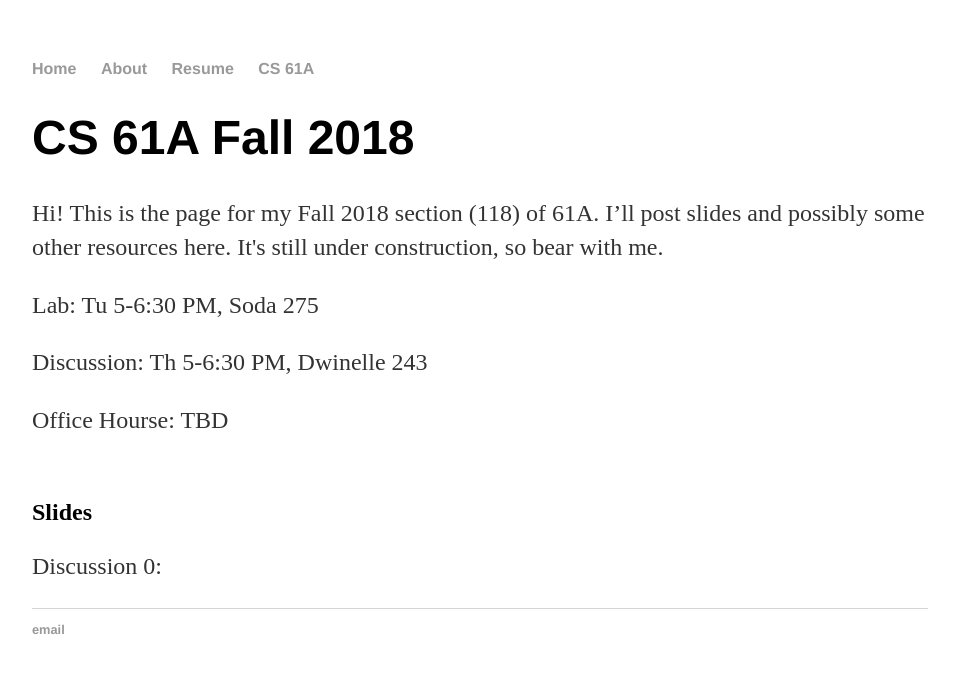
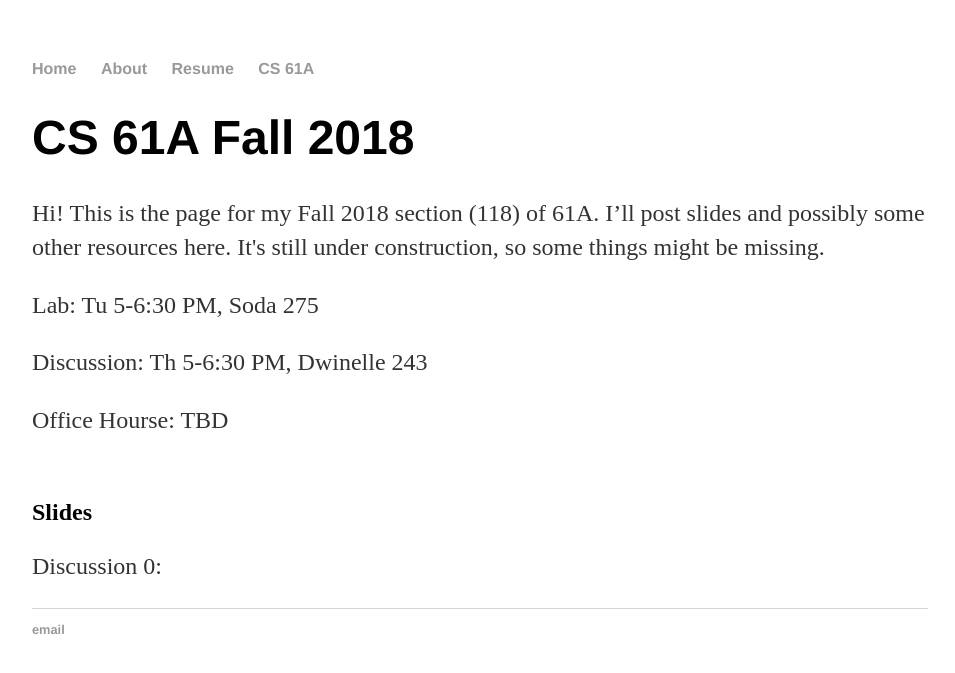
Before and after one commit to charleshong3/charleshong3.github.io, a Jekyll site: the page built from 61a/index.html, in a window 1280 px wide. Shown: the top 673 px of the page, without its empty margins (160-1115 px from the left). Built offline with Jekyll 4.4.1, drawn with Linux system fonts in a browser that asks for light colours.

Commit message:
bear gone, some things missing

```diff
--- a/61a/index.html
+++ b/61a/index.html
@@ -4,7 +4,7 @@ title: CS 61A Fall 2018
 ---
     <h1>{{ page.title }}</h1>
     <p>
-        Hi! This is the page for my Fall 2018 section (118) of 61A. I’ll post slides and possibly some other resources here. It's still under construction, so bear with me.
+        Hi! This is the page for my Fall 2018 section (118) of 61A. I’ll post slides and possibly some other resources here. It's still under construction, so some things might be missing.
     </p>
     <p>
         Lab: Tu 5-6:30 PM, Soda 275
```
